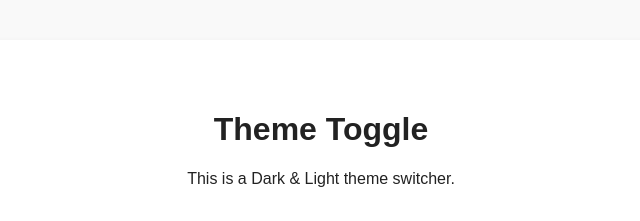
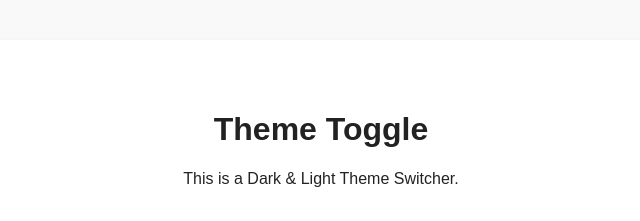
Before and after one commit to amina-liaquat56/Theme-Toggle, a plain HTML site: page index.html in a window 1280 px wide. Shown: the top 221 px of the page, 319-959 px from the left. Drawn offline with Linux system fonts and the light colour scheme.

Commit message:
Update index.html

```diff
--- a/index.html
+++ b/index.html
@@ -10,7 +10,7 @@
 
   <div class="container">
     <h1>Theme Toggle</h1>
-    <p>This is a Dark & Light theme switcher.</p>
+    <p>This is a Dark & Light Theme Switcher.</p>
     <button id="toggleBtn">Switch Button</button>
   </div>
 
```
